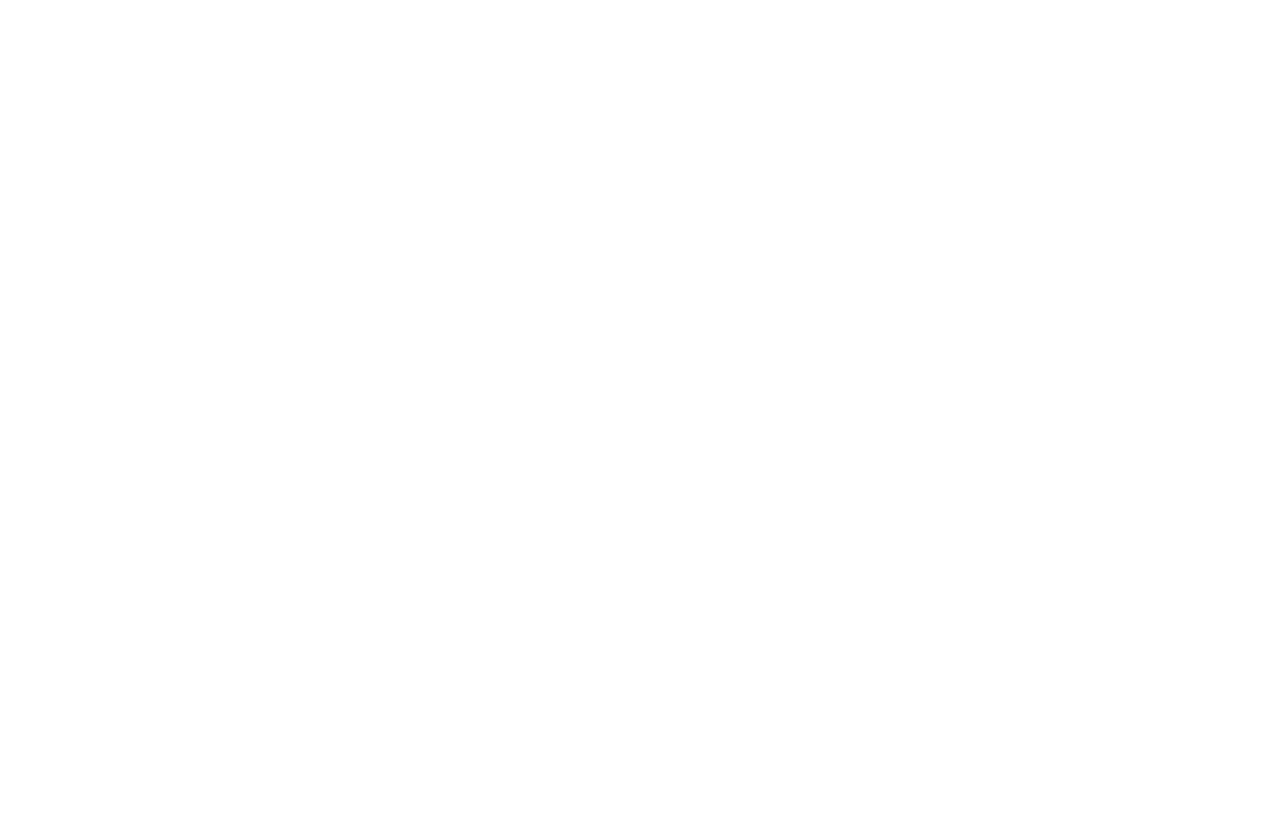
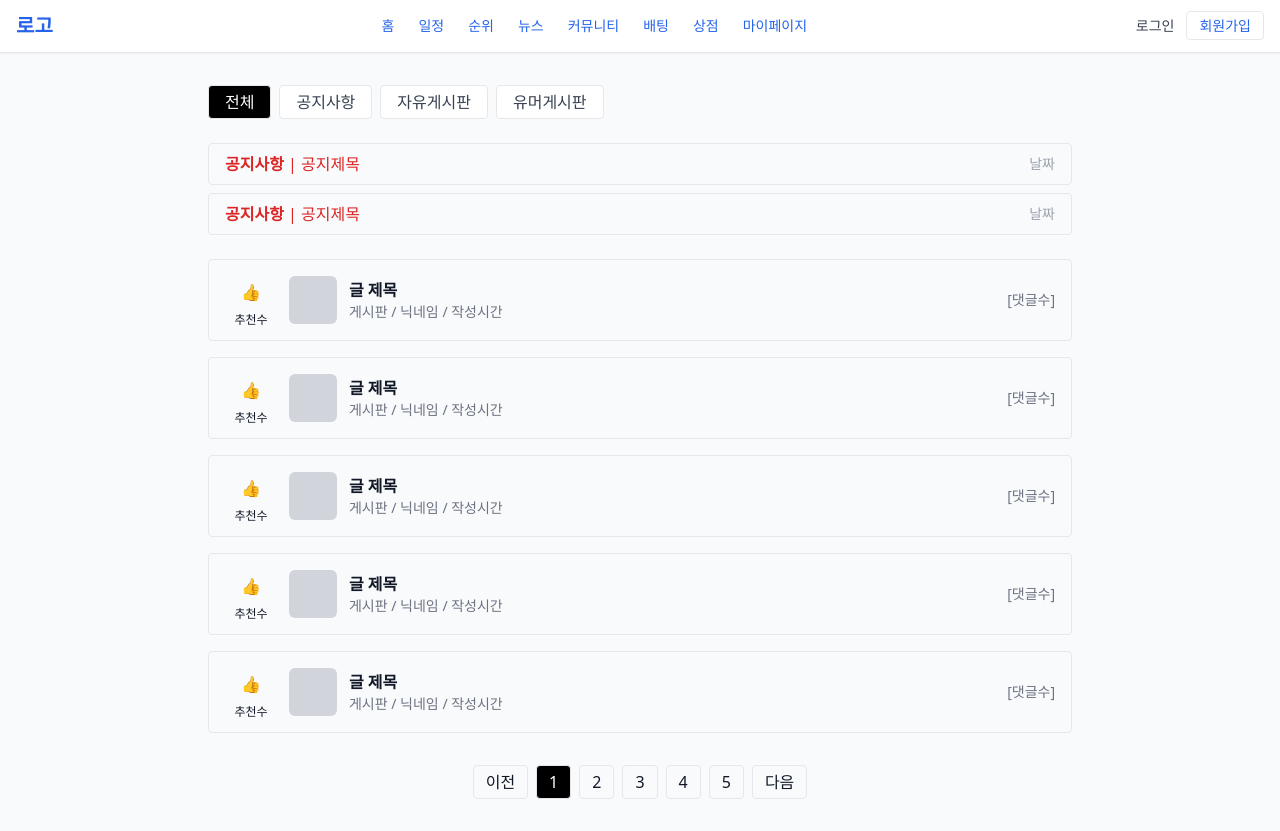
Before and after one commit to ycs-201707010/Chantify, a React (Vite) app: page /community in a window 1280 px wide. Before the commit this address had no page. Before the commit the page ends 800 px from the top, so only its background shows below. Built offline with nearby package versions, Linux system fonts and the light colour scheme.

Commit message:
250526 add community page

```diff
--- a/src/App.jsx
+++ b/src/App.jsx
@@ -3,6 +3,7 @@
 import MainPage from "./MainPage";
 import Login from "./Login";
 import Signup from "./signup";
+import Community from "./community";
 
 const user = null; // 추후 로그인 상태로 교체 예정
 
@@ -13,6 +14,7 @@
         <Route path="/" element={<MainPage user={user} />} />
         <Route path="/login" element={<Login />} />
         <Route path="/signup" element={<Signup />} />
+        <Route path="/community" element={<Community />} />
       </Routes>
     </BrowserRouter>
   );
--- a/src/Login.jsx
+++ b/src/Login.jsx
@@ -1,14 +1,47 @@
+import { Link } from "react-router-dom";
+
 export default function Login() {
   return (
-    <div className="max-w-md mx-auto mt-20">
-      <h2 className="text-2xl font-bold mb-4 text-center">로그인</h2>
-      <form className="flex flex-col gap-4">
-        <input type="email" placeholder="이메일" className="border p-2" />
-        <input type="password" placeholder="비밀번호" className="border p-2" />
-        <button type="submit" className="bg-blue-500 text-white py-2 rounded">
+    <div>
+      <div className="flex flex-col items-center mt-10 max-w-7xl mx-auto">
+        <h2 className="text-2xl font-bold mb-6 text-center text-gray-800 dark:text-white">
           로그인
-        </button>
-      </form>
+        </h2>
+        <div className="flex flex-col items-center gap-y-3 bg-gray-100 p-4 rounded-lg">
+          <div className="w-md">
+            <label htmlFor="" className="block text-sm font-bold mb-2">
+              아이디
+            </label>
+            <input type="text" className="w-64 h-8" />
+          </div>
+          <div className="w-md">
+            <label htmlFor="" className="block text-sm font-bold mb-2">
+              비밀번호
+            </label>
+            <input type="password" className="w-64 h-8" />
+          </div>
+
+          <button
+            type="submit"
+            className="bg-blue-600 w-full py-2 rounded text-white transition bg-green-500 hover:bg-green-700"
+          >
+            로그인
+          </button>
+        </div>
+        <div className="flex justify-center text-sm text-gray-500 gap-2 mt-5">
+          <Link to="/find-username" className="hover:underline text-gray-500">
+            아이디 찾기
+          </Link>
+          <span className="text-gray-300">|</span>
+          <Link to="/find-password" className="hover:underline text-gray-500">
+            비밀번호 찾기
+          </Link>
+          <span className="text-gray-300">|</span>
+          <Link to="/signup" className="hover:underline text-gray-500">
+            회원가입
+          </Link>
+        </div>
+      </div>
     </div>
   );
 }
--- /dev/null
+++ b/src/community.jsx
@@ -0,0 +1,94 @@
+import { useState } from "react";
+import { Link } from "react-router-dom";
+import Header from "./components/Header";
+
+const categories = ["전체", "공지사항", "자유게시판", "유머게시판"];
+
+export default function Community() {
+  const [selectedCategory, setSelectedCategory] = useState("전체");
+
+  return (
+    <div className="bg-gray-50 dark:bg-zinc-900 min-h-screen">
+      <Header />
+
+      <main className="max-w-4xl mx-auto px-4 py-8">
+        {/* 카테고리 필터 버튼 */}
+        <div className="flex gap-2 mb-6">
+          {categories.map((cat) => (
+            <button
+              key={cat}
+              onClick={() => setSelectedCategory(cat)}
+              className={`px-4 py-1 rounded border ${
+                selectedCategory === cat
+                  ? "bg-black text-white dark:bg-white dark:text-black"
+                  : "bg-white dark:bg-zinc-800 text-gray-700 dark:text-gray-300"
+              }`}
+            >
+              {cat}
+            </button>
+          ))}
+        </div>
+
+        {/* 공지사항 */}
+        <div className="space-y-2 mb-6">
+          {[1, 2].map((i) => (
+            <div
+              key={i}
+              className="flex justify-between items-center border px-4 py-2 rounded text-red-600 dark:text-red-400"
+            >
+              <span>
+                <strong>공지사항</strong> | 공지제목
+              </span>
+              <span className="text-sm text-gray-400">날짜</span>
+            </div>
+          ))}
+        </div>
+
+        {/* 일반 게시글 목록 */}
+        <div className="space-y-4">
+          {[1, 2, 3, 4, 5].map((i) => (
+            <div
+              key={i}
+              className="flex justify-between items-center border px-4 py-3 rounded dark:bg-zinc-800"
+            >
+              <div className="flex gap-3 items-center">
+                <div className="text-center">
+                  <button>👍</button>
+                  <div className="text-xs">추천수</div>
+                </div>
+                <div className="w-12 h-12 bg-gray-300 dark:bg-zinc-700 rounded-md" />
+                <div>
+                  <div className="font-semibold">글 제목</div>
+                  <div className="text-sm text-gray-500 dark:text-gray-400">
+                    게시판 / 닉네임 / 작성시간
+                  </div>
+                </div>
+              </div>
+              <div className="text-sm text-gray-500 dark:text-gray-400">
+                [댓글수]
+              </div>
+            </div>
+          ))}
+        </div>
+
+        {/* 페이지네이션 */}
+        <div className="flex justify-center mt-8 space-x-2">
+          <button className="px-3 py-1 border rounded">이전</button>
+          {[1, 2, 3, 4, 5].map((num) => (
+            <button
+              key={num}
+              className={`px-3 py-1 border rounded ${
+                num === 1
+                  ? "bg-black text-white dark:bg-white dark:text-black"
+                  : ""
+              }`}
+            >
+              {num}
+            </button>
+          ))}
+          <button className="px-3 py-1 border rounded">다음</button>
+        </div>
+      </main>
+    </div>
+  );
+}
--- a/src/components/Header.jsx
+++ b/src/components/Header.jsx
@@ -6,7 +6,7 @@
   { name: "일정", path: "/schedule" },
   { name: "순위", path: "/ranking" },
   { name: "뉴스", path: "/news" },
-  { name: "커뮤니티", path: "/community" },
+  { name: "커뮤니티", path: "./community" },
   { name: "배팅", path: "/betting" },
   { name: "상점", path: "/shop" },
   { name: "마이페이지", path: "/mypage" },
@@ -15,6 +15,10 @@
 export default function Header() {
   const [isOpen, setIsOpen] = useState(false);
   const menuRef = useRef(null);
+
+  // 상단에 추가
+  const [isLoggedIn, setIsLoggedIn] = useState(false); // 임시 로그인 상태
+  const profileImgUrl = "https://avatars.githubusercontent.com/u/9919?v=4"; // 더미 이미지
 
   useEffect(() => {
     // ⚡ 클릭 이벤트를 감지하는 함수 정의
@@ -116,7 +120,29 @@
 
         {/* 오른쪽: 로그인 or 아이콘 */}
         <div className="text-sm text-gray-500 whitespace-nowrap">
-          아이콘 배치
+          {isLoggedIn ? (
+            <img
+              src={profileImageUrl}
+              alt="프로필"
+              className="w-8 h-8 rounded-full border border-gray-300 dark:border-zinc-700"
+            />
+          ) : (
+            <>
+              {/* <Link> 태그는 JSX 식이라서 부모 태그가 하나 있어야 한다. 따라서 빈 태그를 하나 생성. */}
+              <Link
+                to="/login"
+                className="text-gray-700 dark:text-gray-300 hover:text-blue-600 dark:hover:text-blue-400"
+              >
+                로그인
+              </Link>
+              <Link
+                to="/signup"
+                className="border px-3 py-1 rounded hover:bg-blue-600 hover:text-white dark:text-white dark:border-white dark:hover:bg-blue-500 ml-3"
+              >
+                회원가입
+              </Link>
+            </>
+          )}
         </div>
       </div>
     </header>
```
